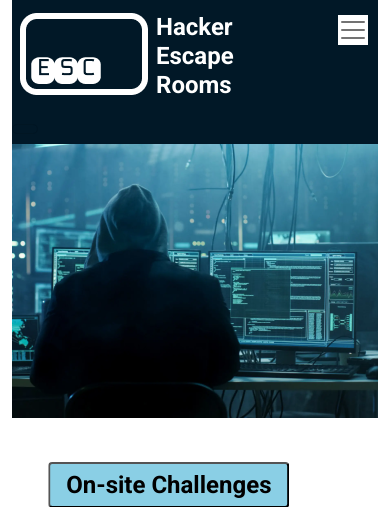
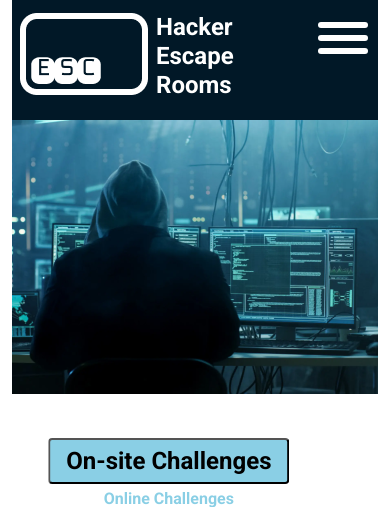
Before and after one commit to yvette809/lernia, a PHP site: page / in a window 390 px wide; the page is wider, and only the part inside the window is pictured. Shown: the top 507 px of that part. Run offline with PHP 8.4, Linux system fonts and the light colour scheme.

Commit message:
mobile menu fixed

```diff
--- a/HackerEscapeRoom/index.html
+++ b/HackerEscapeRoom/index.html
@@ -29,18 +29,13 @@
               <h1><span>Hacker</span><span>Escape</span> <span>Rooms</span></h1>
             </a>
 
-            <button
-              class="navbar-toggler"
-              type="button"
-              data-bs-toggle="collapse"
-              data-bs-target="#navbarNav"
-              aria-controls="navbarNav"
-              aria-expanded="false"
-              aria-label="Toggle navigation"
-            >
-              <span class="navbar-toggler-icon"></span>
-            </button>
-            <div class="collapse navbar-collapse" id="navbarNav">
+            <div id="hamburger-icon">
+              <div class="bar1"></div>
+              <div class="bar2"></div>
+              <div class="bar3"></div>
+            </div>
+
+            <div class="navbarNav" id="navbarNav">
               <ul class="navbar-nav">
                 <li class="nav-item">
                   <a class="nav-link" aria-current="page" href="#"
@@ -190,11 +185,10 @@
       </div>
       <div class="container playing-main">
         <div class="playing d-flex">
-          <div   class="playing-imgs">
+          <div class="playing-imgs">
             <img
               src="./images/nesa-by-makers-IgUR1iX0mqM-unsplash 1.png"
               alt=""
-
             />
           </div>
           <div class="playing-details">
@@ -225,7 +219,6 @@
             <img
               src="./images/kelly-sikkema-YK0HPwWDJ1I-unsplash 1.png"
               alt=""
-
             />
           </div>
         </div>
--- a/HackerEscapeRoom/script.js
+++ b/HackerEscapeRoom/script.js
@@ -1,2 +1,10 @@
-const button = document.querySelector('.navbar-toggler-icon')
-console.log('parent', button.parentElement)
+
+const navMenu = document.querySelector('#hamburger-icon')
+const navList = document.querySelector('.navbarNav')
+
+navMenu.addEventListener('click', toggleMenu)
+
+function toggleMenu() {
+    navMenu.classList.toggle('open')
+    navList.classList.toggle('navbarNav')
+}
--- a/HackerEscapeRoom/style.css
+++ b/HackerEscapeRoom/style.css
@@ -36,6 +36,34 @@ a.navbar-brand h1 {
 .navbar-main {
   width: 100%;
 }
+
+/* hamburge icon */
+
+#hamburger-icon {
+  display: none;
+  margin: auto 0;
+}
+#hamburger-icon div {
+  width: 50px;
+  height: 6px;
+  border-radius: 10px;
+  background-color: #fff;
+  margin: 7px 0;
+  transition: 0.4s;
+}
+
+.open .bar1 {
+  transform: rotate(-45deg) translate(-6px, 6px);
+}
+
+.open .bar2 {
+  opacity: 0;
+}
+.open .bar3 {
+  transform: rotate(45deg) translate(-12px, -9px);
+}
+
+/* hamburger icon ends */
 
 ul.navbar-nav {
   display: flex;
@@ -240,6 +268,17 @@ p.play-description {
     max-width: 576px;
   }
 
+  #hamburger-icon {
+    display: block;
+    position: absolute;
+    top: 15px;
+    right: 10px;
+  }
+
+  .navbarNav {
+    display: none;
+  }
+
   a.navbar-brand img {
     width: 128px;
     height: 82px;
@@ -252,11 +291,8 @@ p.play-description {
     font-size: 24px;
   }
 
-  span.navbar-toggler-icon {
-    background-color: #fff;
-    position: absolute;
-    top: 15px;
-    right: 10px;
+  ul.navbar-nav li a.active {
+    color: #fff !important;
   }
 
   .hero-div {
```
Also changed, not shown: HackerEscapeRoom/images/menu.png (added).
